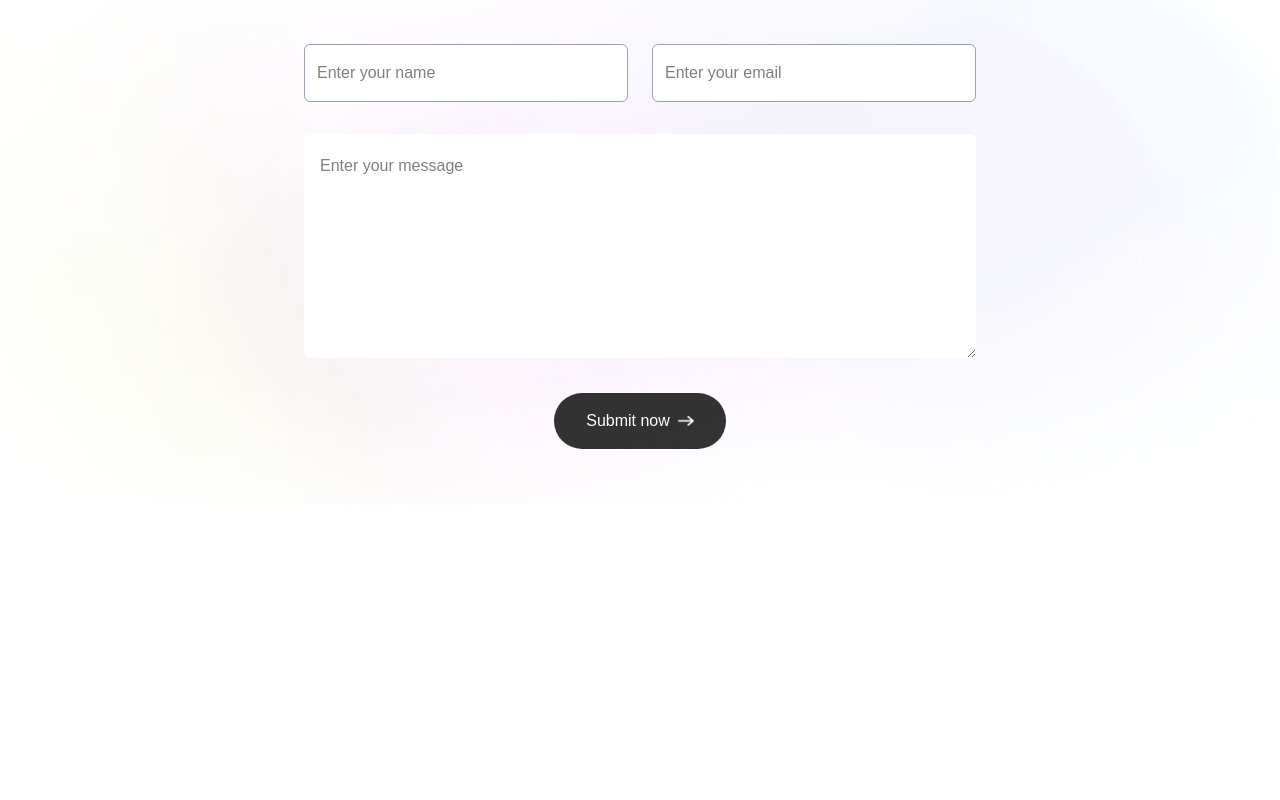
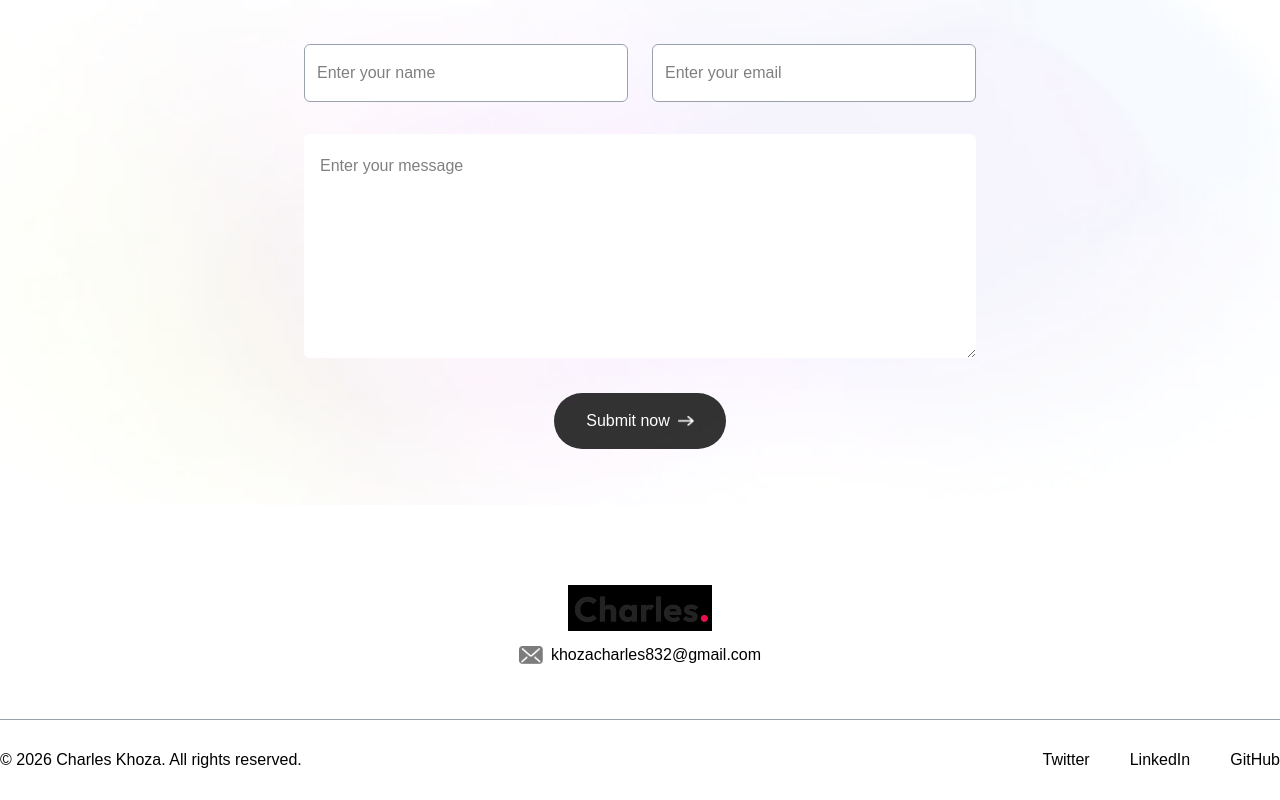
Before and after one commit to Khozacharles832/portfolio, a Next.js app: page / in a window 1280 px wide. Shown: the part 3153-3953 px from the top of the page. Before the commit the page ends 3658 px from the top, so only its background shows below. Built offline with nearby package versions, Linux system fonts and the light colour scheme; a web font is replaced by a local one.

Commit message:
Add the footer section

```diff
--- a/app/comoponents/Contact.jsx
+++ b/app/comoponents/Contact.jsx
@@ -29,7 +29,7 @@
   };
   return (
     <div
-      id="Contact"
+      id="contact"
       className="w-full px-[12%] py-10 scroll-mt-20 bg-[url('/footer-bg-color.png')] bg-nno-repeat bg-center bg-size[90%_auto]"
     >
       <h4 className="text-center mb-2 text-lg font-ovo">Connect with me</h4>
--- /dev/null
+++ b/app/comoponents/Footer.jsx
@@ -0,0 +1,27 @@
+import { assets } from "@/assets/assets";
+import Image from "next/image";
+import React from "react";
+
+const Footer = () => {
+    return (
+        <div className="mt-20">
+            <div className="text-center">
+                <Image src={assets.logo1} alt="Logo" className="w-36 mx-auto mb-2" />
+                <div className="w-max flex items-center gap-2 mx-auto">
+                    <Image src={assets.mail_icon} alt="mail" className="w-6" />
+                    khozacharles832@gmail.com
+
+                </div>
+            </div>
+            <div className="text-center sm:flex items-center justify-between border-t border-gray-400 mx-[10x] mt-12 py-6">
+                <p>&copy; 2026 Charles Khoza. All rights reserved.</p>
+                <ul className="flex items-center gap-10 justify-center mt-4 sm:mt-0">
+                   <li><a href="https://twitter.com" target="_blank" rel="noopener noreferrer">Twitter</a></li>
+                   <li><a href="https://linkedin.com" target="_blank" rel="noopener noreferrer">LinkedIn</a></li>
+                   <li><a href="https://github.com" target="_blank" rel="noopener noreferrer">GitHub</a></li>
+                </ul>
+            </div>
+        </div>
+    )
+}
+export default Footer;
--- a/app/page.js
+++ b/app/page.js
@@ -5,6 +5,7 @@
 import Services from "./comoponents/Services";
 import Work from "./comoponents/Work";
 import Contact from "./comoponents/Contact";
+import Footer from "./comoponents/Footer";
 
 export default function Home() {
   return (
@@ -15,6 +16,7 @@
       <Services />
       <Work />
       <Contact />
+      <Footer />
     </>
   );
 }
```
